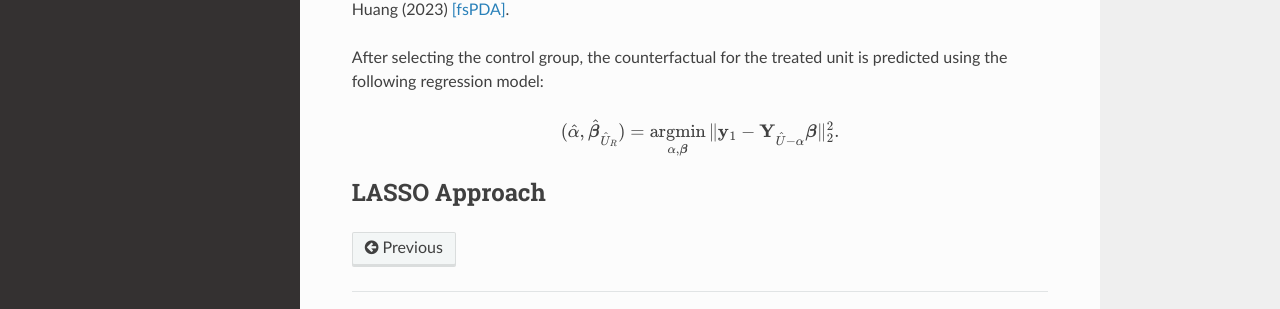
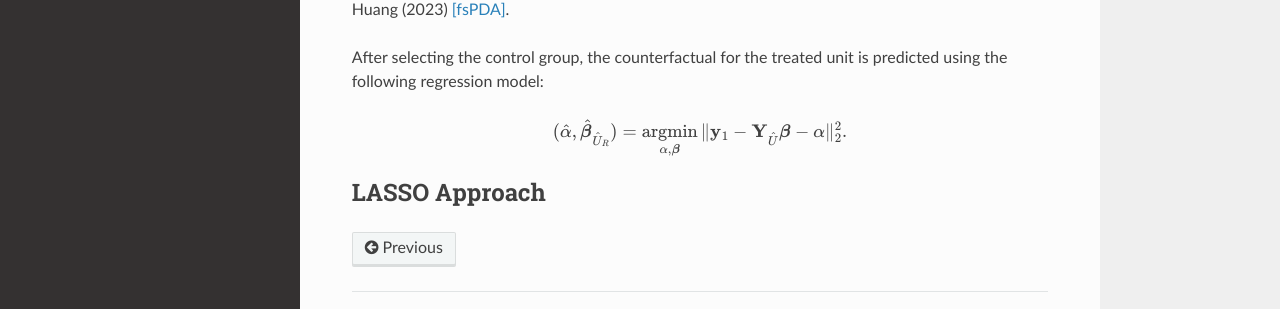
Before and after one commit to jgreathouse9/mlsynth, a Sphinx documentation site: the page built from docs/pda.rst, in a window 1280 px wide and 900 px high, scrolled down 4106 px. Shown: the part 503-812 px from the top of the window. Built offline with Sphinx 7.4.7 and the Read the Docs theme 3.1.0, drawn with Linux system fonts in a browser that asks for light colours; pages that are not in the unit, such as notebooks, are missing from menus.

Commit message:
Update pda.rst

```diff
--- a/docs/pda.rst
+++ b/docs/pda.rst
@@ -153,7 +153,7 @@ After selecting the control group, the counterfactual for the treated unit is pr
 .. math::
 
     (\hat{\alpha}, \hat{\boldsymbol{\beta}}_{\hat{U}_R}) = \operatorname*{argmin}_{\alpha, \boldsymbol{\beta}}
-    \|\mathbf{y}_1 - \mathbf{Y}_{\hat{U}- \alpha} \boldsymbol{\beta}\|_2^2.
+    \|\mathbf{y}_1 - \mathbf{Y}_{\hat{U}} \boldsymbol{\beta}- \alpha\|_2^2.
 
 
 LASSO Approach
```
